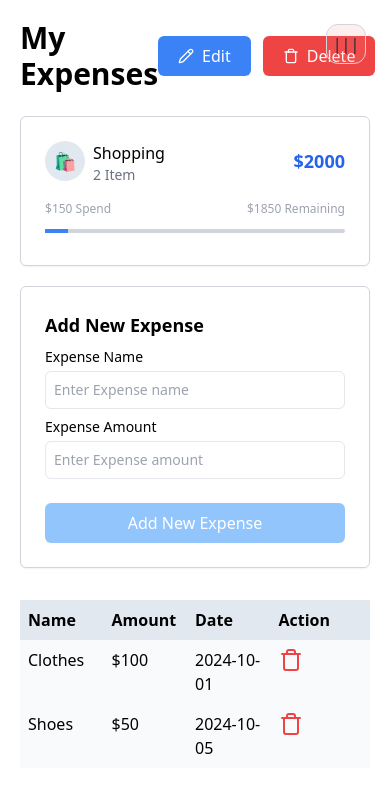
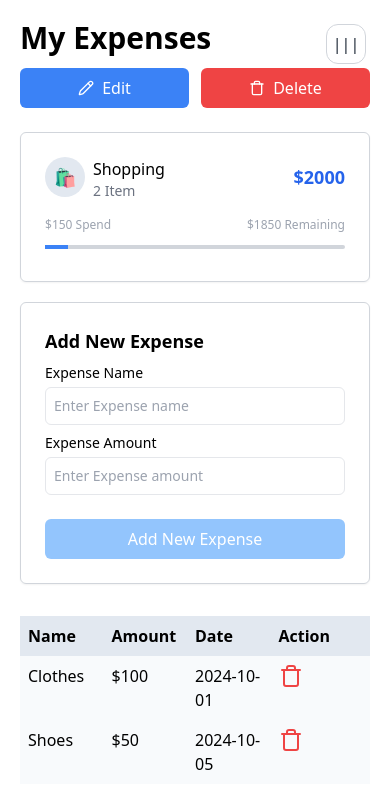
Before and after one commit to vishal2799/Expense-Tracker-React, a React (Vite) app: page /expenses/1 in a window 390 px wide. Shown: the top 808 px of the page. Built offline with nearby package versions, Linux system fonts and the light colour scheme.

Commit message:
expenses header fixed

```diff
--- a/src/pages/Expenses.jsx
+++ b/src/pages/Expenses.jsx
@@ -142,19 +142,19 @@
 
   return (
     <div className='p-5 flex flex-col gap-6'>
-      <div className='flex justify-between items-center'>
+      <div className='flex flex-col gap-3 md:flex-row md:justify-between md:items-center'>
         <h2 className='text-3xl font-semibold text-black'>My Expenses</h2>
         <div className='flex gap-3'>
           <button
             onClick={() => openEditBudgetModal(budget)}
-            className='flex gap-2 py-2 px-5 bg-blue-500 text-white rounded-md'
+            className='flex flex-1 md:flex-auto justify-center gap-2 py-2 px-5 bg-blue-500 text-white rounded-md'
           >
             <Pencil width={16} />
             Edit
           </button>
           <button
             onClick={() => openDeleteBudgetModal(budget.id)}
-            className='flex gap-2 py-2 px-5 bg-red-500 text-white rounded-md'
+            className='flex flex-1 md:flex-auto justify-center gap-2 py-2 px-5 bg-red-500 text-white rounded-md'
           >
             <Trash width={16} />
             Delete
```
